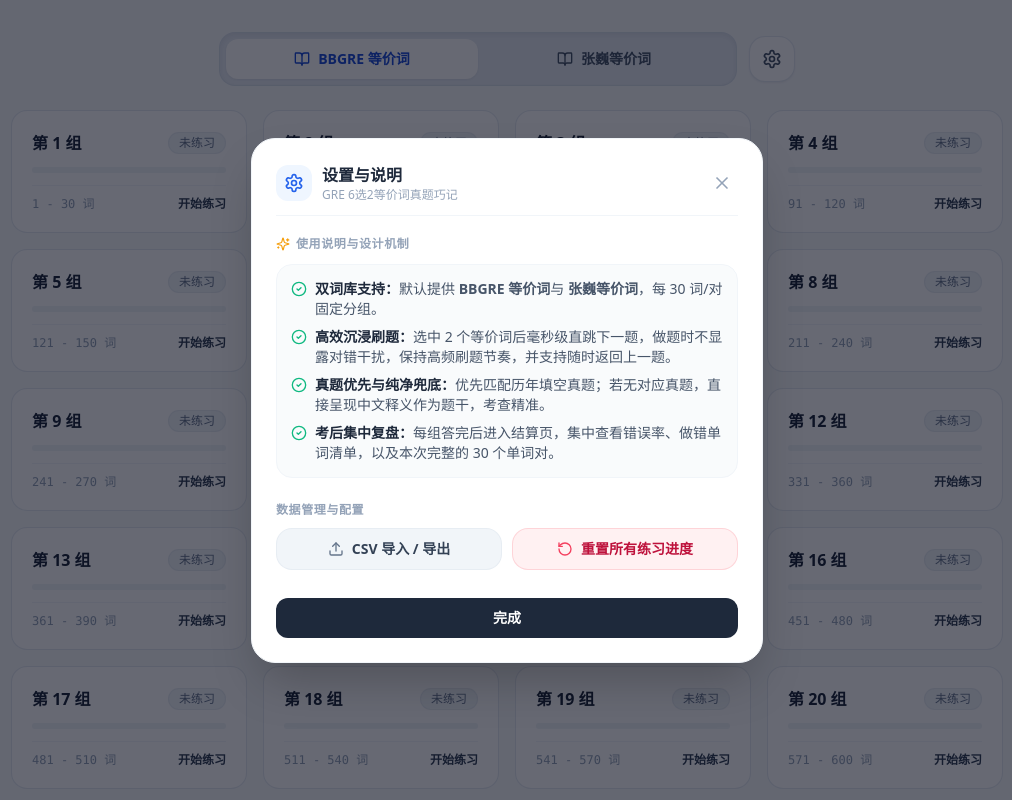
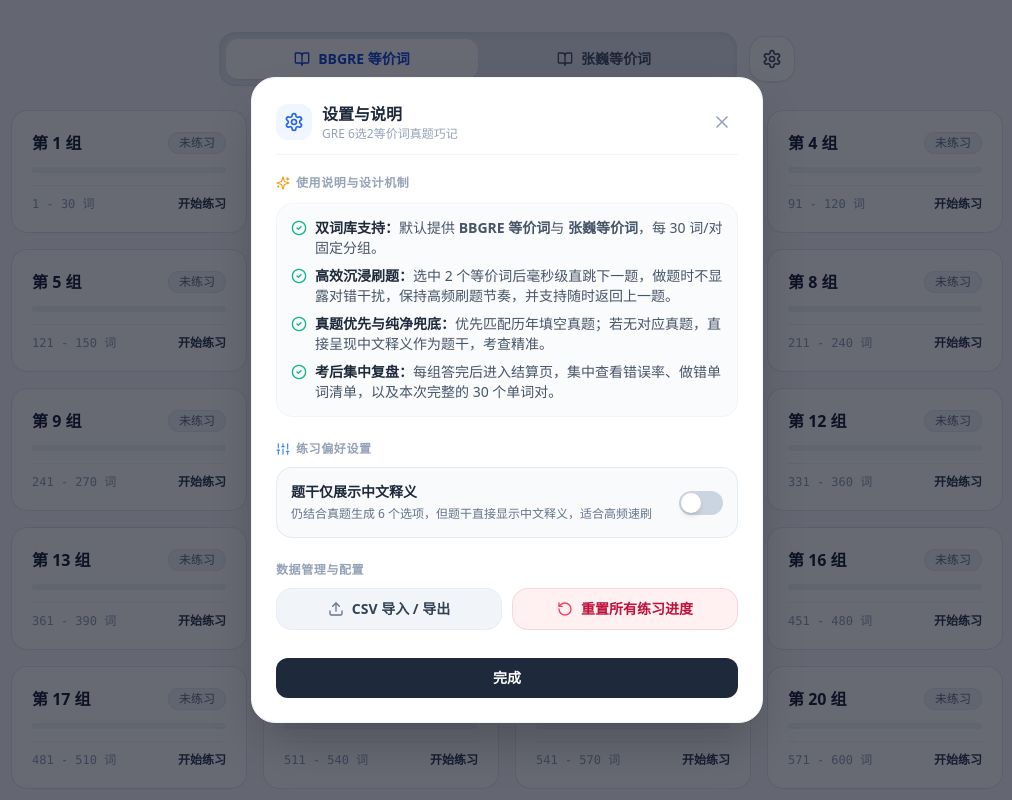
Before and after one commit to pickmiu/gre-select-two, a React (Vite) app: page / in a window 1280 px wide. Both pictures are taken after a click on the button "设置与说明". Shown: the top 800 px of the page, without its empty margins (133-1145 px from the left). Built offline with nearby package versions, Linux system fonts and the light colour scheme.

Commit message:
feat: add setting to display Chinese definition instead of English stem

```diff
--- a/src/components/Common/SettingsModal.tsx
+++ b/src/components/Common/SettingsModal.tsx
@@ -1,7 +1,7 @@
 import React, { useState } from 'react';
 import { createPortal } from 'react-dom';
 import { motion, AnimatePresence } from 'framer-motion';
-import { Settings, X, RotateCcw, Upload, BookOpen, Sparkles, CheckCircle2 } from 'lucide-react';
+import { Settings, X, RotateCcw, Upload, BookOpen, Sparkles, CheckCircle2, Sliders } from 'lucide-react';
 import { useGroupProgressStore } from '../../stores/useGroupProgressStore';
 import { useWordStore } from '../../stores/useWordStore';
 import { useQuizStore } from '../../stores/useQuizStore';
@@ -17,6 +17,8 @@ export const SettingsModal: React.FC<SettingsModalProps> = ({ isOpen, onClose })
   const [isResetConfirmOpen, setIsResetConfirmOpen] = useState(false);
   const [isCsvModalOpen, setIsCsvModalOpen] = useState(false);
 
+  const showChineseStem = useGroupProgressStore((s) => s.showChineseStem);
+  const setShowChineseStem = useGroupProgressStore((s) => s.setShowChineseStem);
   const resetAllProgress = useGroupProgressStore((s) => s.resetAll);
   const resetWords = useWordStore((s) => s.resetWordsToDefault);
   const resetQuestions = useQuizStore((s) => s.resetQuestionsToDefault);
@@ -112,6 +114,42 @@ export const SettingsModal: React.FC<SettingsModalProps> = ({ isOpen, onClose })
             </div>
           </div>
 
+          {/* Section: Practice Preferences */}
+          <div className="space-y-2.5 pt-1">
+            <h4 className="text-xs font-bold text-slate-400 uppercase tracking-wider flex items-center space-x-1.5">
+              <Sliders className="w-3.5 h-3.5 text-blue-500" />
+              <span>练习偏好设置</span>
+            </h4>
+
+            <div className="p-3.5 rounded-2xl bg-slate-50/90 border border-slate-200/80 flex items-center justify-between gap-3">
+              <div className="space-y-0.5">
+                <div className="font-bold text-sm text-slate-800">
+                  题干仅展示中文释义
+                </div>
+                <p className="text-xs text-slate-500 leading-relaxed">
+                  仍结合真题生成 6 个选项，但题干直接显示中文释义，适合高频速刷
+                </p>
+              </div>
+
+              {/* iOS-style Toggle Switch */}
+              <button
+                type="button"
+                role="switch"
+                aria-checked={showChineseStem}
+                onClick={() => setShowChineseStem(!showChineseStem)}
+                className={`relative inline-flex h-6 w-11 shrink-0 cursor-pointer rounded-full border-2 border-transparent transition-colors duration-200 ease-in-out focus:outline-none ${
+                  showChineseStem ? 'bg-blue-600' : 'bg-slate-300'
+                }`}
+              >
+                <span
+                  className={`pointer-events-none inline-block h-5 w-5 transform rounded-full bg-white shadow-md ring-0 transition duration-200 ease-in-out ${
+                    showChineseStem ? 'translate-x-5' : 'translate-x-0'
+                  }`}
+                />
+              </button>
+            </div>
+          </div>
+
           {/* Section: Data Management */}
           <div className="space-y-2.5 pt-1">
             <h4 className="text-xs font-bold text-slate-400 uppercase tracking-wider">
--- a/src/components/Quiz/QuizCard.tsx
+++ b/src/components/Quiz/QuizCard.tsx
@@ -3,6 +3,7 @@ import { motion } from 'framer-motion';
 import { HelpCircle, ChevronLeft, ChevronRight } from 'lucide-react';
 import { QuizQuestion } from '../../types';
 import { AnswerOption } from './AnswerOption';
+import { useGroupProgressStore } from '../../stores/useGroupProgressStore';
 
 interface QuizCardProps {
   question: QuizQuestion;
@@ -25,6 +26,13 @@ export const QuizCard: React.FC<QuizCardProps> = ({
   onNext,
   onMarkUnknown,
 }) => {
+  const showChineseStem = useGroupProgressStore((s) => s.showChineseStem);
+
+  // If showChineseStem is enabled, display Chinese definition directly
+  const rawStem = showChineseStem
+    ? (question.vocabPair?.definition || question.stem)
+    : question.stem;
+
   // Format stem with styled fill-in-the-blank underline
   const renderStem = (stem: string) => {
     const parts = stem.split(/_{2,}/);
@@ -41,7 +49,7 @@ export const QuizCard: React.FC<QuizCardProps> = ({
     );
   };
 
-  const isChineseStem = /[\u4e00-\u9fa5]/.test(question.stem);
+  const isChineseStem = /[\u4e00-\u9fa5]/.test(rawStem);
 
   return (
     <motion.div
@@ -56,13 +64,13 @@ export const QuizCard: React.FC<QuizCardProps> = ({
         {isChineseStem ? (
           <div className="text-center py-1">
             <p className="text-xl sm:text-2xl font-black text-slate-900 tracking-tight">
-              {question.stem}
+              {rawStem}
             </p>
           </div>
         ) : (
           <div>
             <p className="text-base sm:text-lg font-medium text-slate-800 leading-relaxed tracking-tight">
-              {renderStem(question.stem)}
+              {renderStem(rawStem)}
             </p>
           </div>
         )}
--- a/src/stores/useGroupProgressStore.ts
+++ b/src/stores/useGroupProgressStore.ts
@@ -23,10 +23,12 @@ interface GroupProgressState {
   wrongIndices: number[];
   userAnswers: Record<number, string[]>;
   elapsedTime: number;
+  showChineseStem: boolean;
   appStage: AppStage;
 
   // Actions
   setDataset: (dataset: DatasetKey) => void;
+  setShowChineseStem: (show: boolean) => void;
   startGroup: (
     group: VocabGroup,
     allQuestions: QuizQuestion[],
@@ -59,9 +61,11 @@ export const useGroupProgressStore = create<GroupProgressState>()(
       wrongIndices: [],
       userAnswers: {},
       elapsedTime: 0,
+      showChineseStem: false,
       appStage: 'selection',
 
       setDataset: (dataset) => set({ currentDataset: dataset }),
+      setShowChineseStem: (show) => set({ showChineseStem: show }),
 
       startGroup: (group, allQuestions, allPoolPairs) => {
         const state = get();
@@ -334,6 +338,7 @@ export const useGroupProgressStore = create<GroupProgressState>()(
       partialize: (state) => ({
         currentDataset: state.currentDataset,
         progress: state.progress,
+        showChineseStem: state.showChineseStem,
       }),
     }
   )
```
Also changed, not shown: 2 other files (tests, documents, lock files or other folders).
